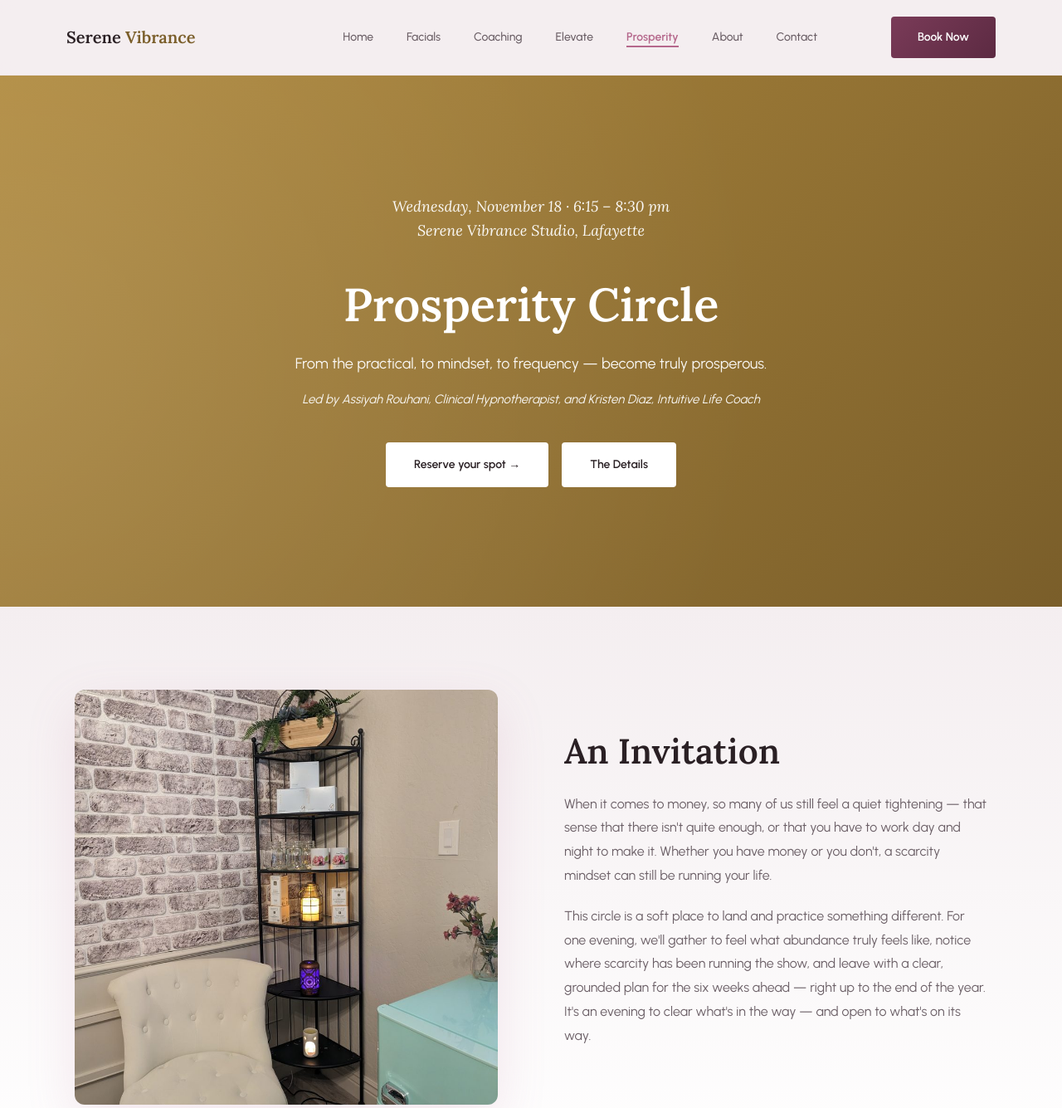
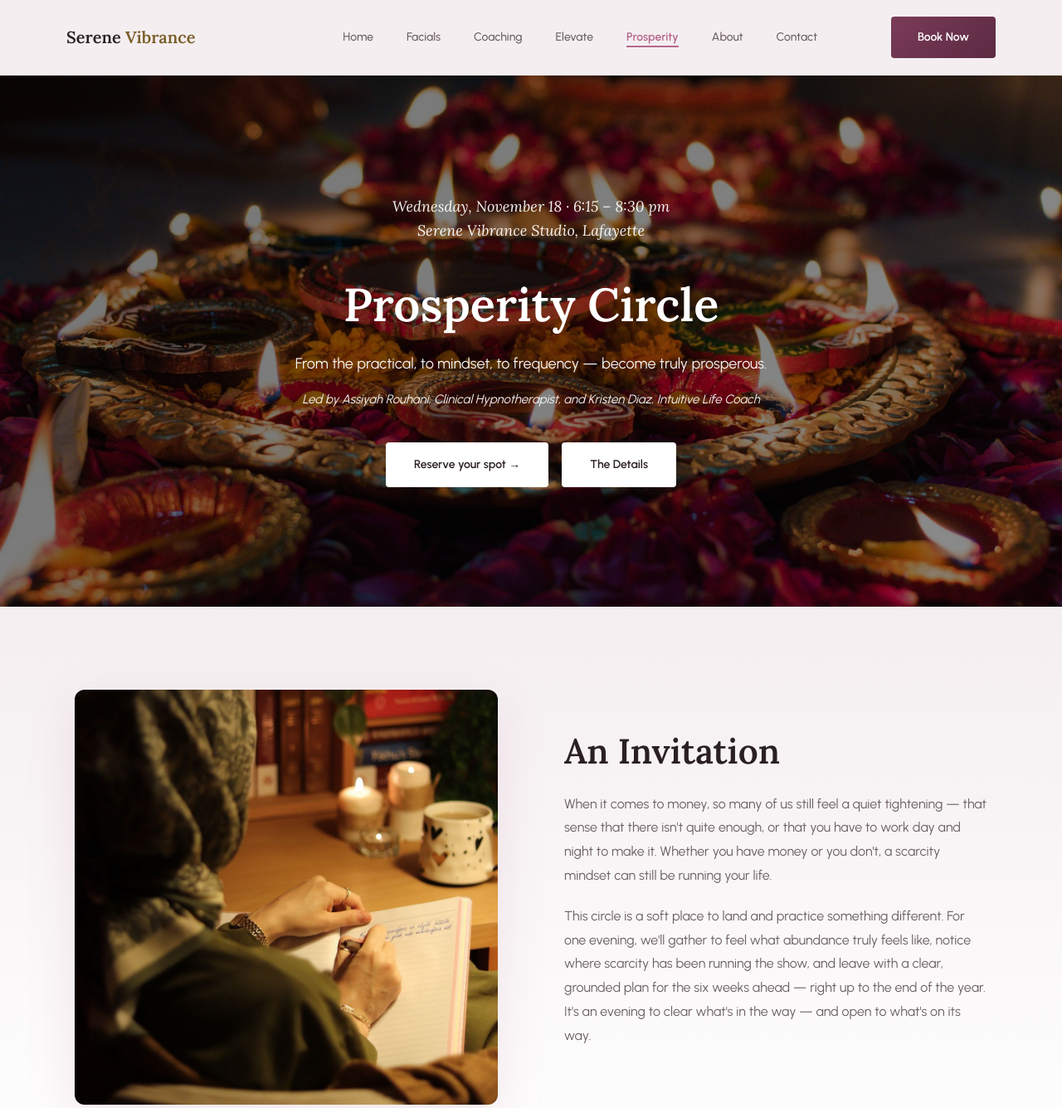
Before and after one commit to xaerr0/Serene-Vibrance, a website: page prosperity.html in a window 1280 px wide. Shown: the top 1335 px of the page at 83% size. Drawn offline with Linux system fonts and the light colour scheme.

Commit message:
Add new images for prosperity

```diff
--- a/prosperity.html
+++ b/prosperity.html
@@ -358,14 +358,18 @@
         text-align: center;
         padding: 80px 40px;
         overflow: hidden;
-        background: linear-gradient(135deg, var(--sage) 0%, var(--sage-strong) 100%);
+        /* TEMP: stock photo (Pexels #4078516, free license) — swap for Kristen's own photo if she has one */
+        background-color: var(--sage-strong);
+        background-image: url("Images/prosperity-hero.jpg");
+        background-size: cover;
+        background-position: center 60%;
       }
 
       .hero::before {
         content: "";
         position: absolute;
         inset: 0;
-        background: radial-gradient(circle at 0% 50%, rgba(255, 255, 255, 0.1) 0%, transparent 70%);
+        background: linear-gradient(135deg, rgba(0, 0, 0, 0.55) 0%, rgba(0, 0, 0, 0.45) 100%);
         z-index: 0;
       }
 
@@ -582,7 +586,9 @@
         height: 500px;
         background-size: cover;
         background-position: center;
-        background-image: url("Images/front-room.jpg");
+        /* TEMP: stock photo (Pexels #19342306, free license) */
+        background-image: url("Images/prosperity-journal.jpg");
+        background-position: center 70%;
         box-shadow: 0 20px 60px rgba(181, 104, 140, 0.15);
       }
 
@@ -860,7 +866,7 @@
 
     <section class="featured-service">
       <div class="featured-wrapper">
-        <div class="featured-image" role="img" aria-label="A softly lit corner of the Serene Vibrance studio"></div>
+        <div class="featured-image" role="img" aria-label="A woman writing in her journal by candlelight"></div>
         <div class="featured-content">
           <h2>An Invitation</h2>
           <p>
```
Also changed, not shown: Images/prosperity-hero.jpg (added), Images/prosperity-journal.jpg (added).
